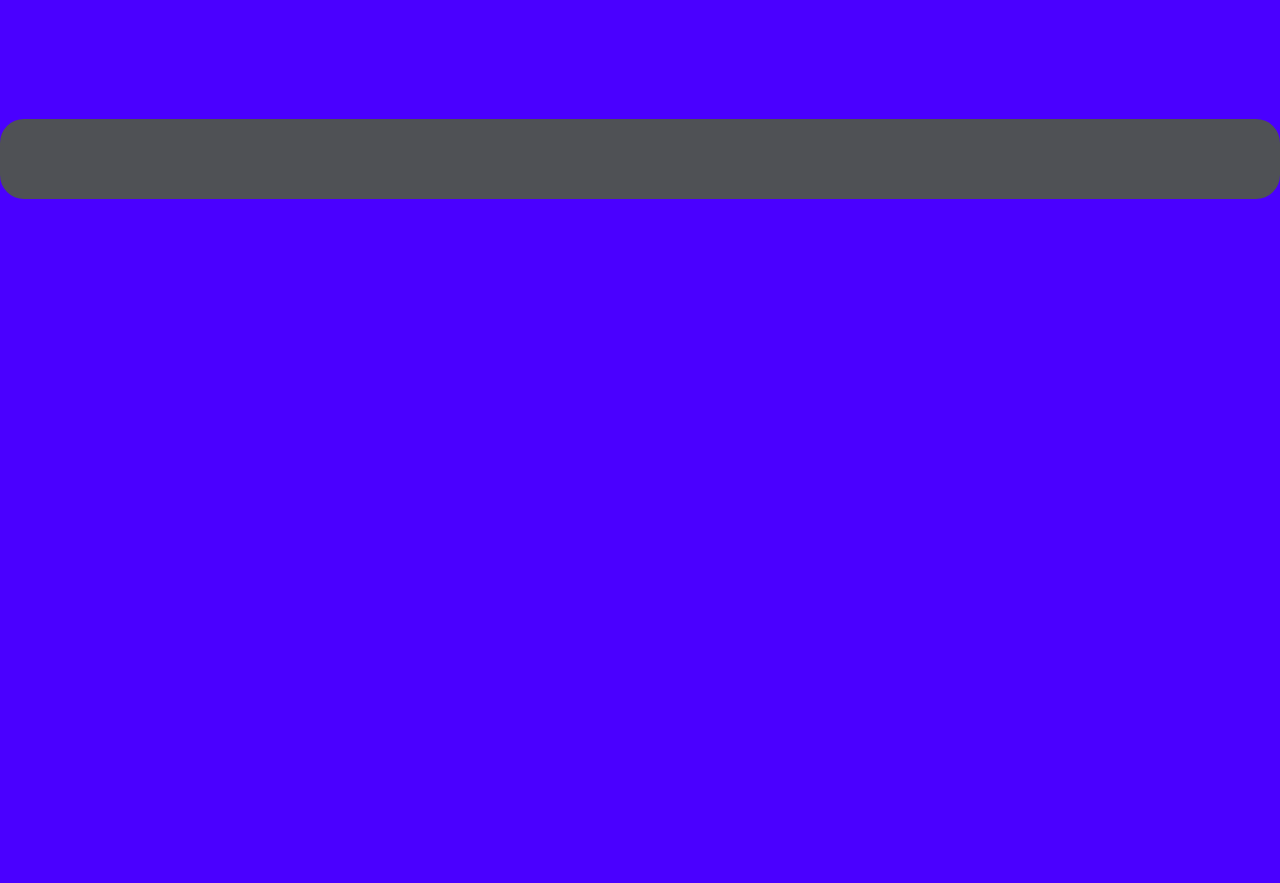
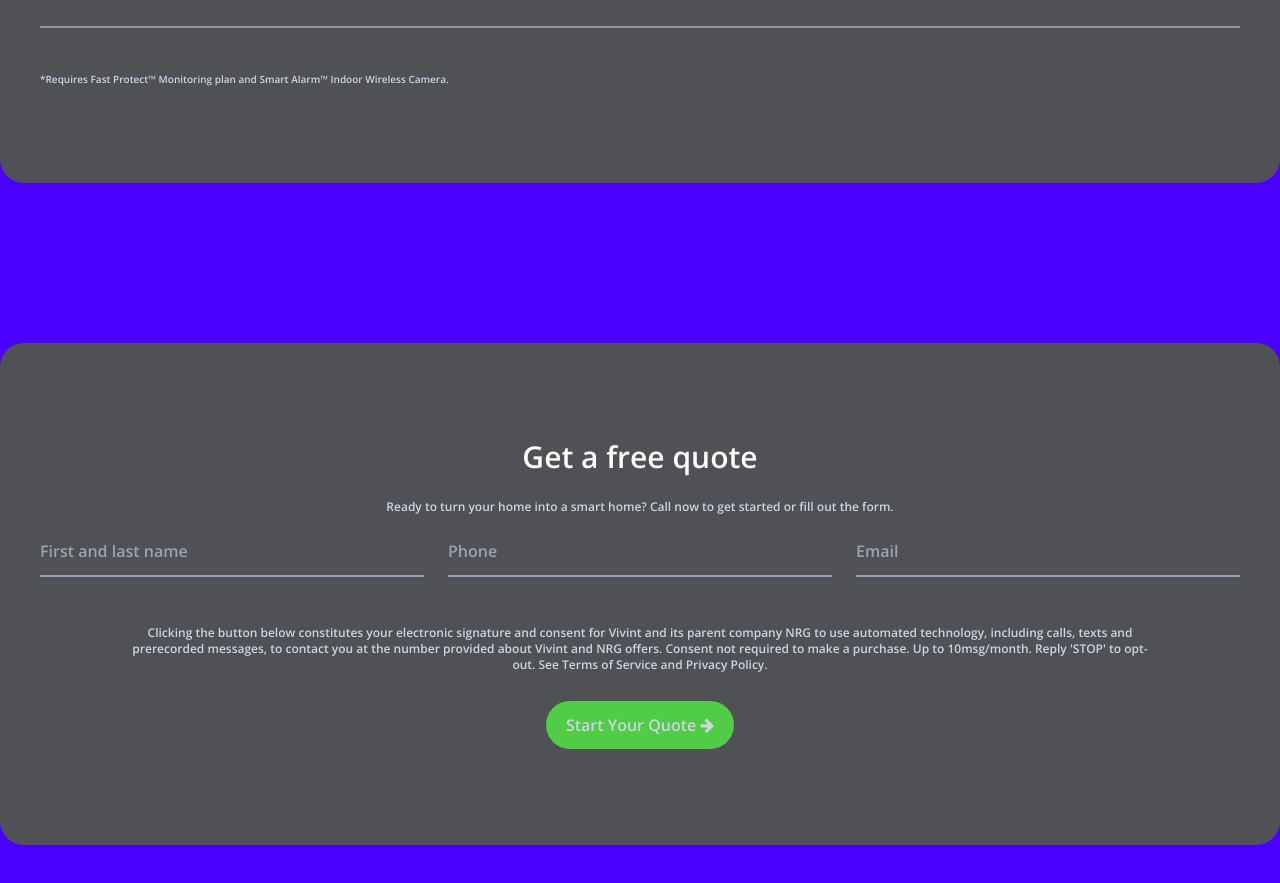
Before and after one commit to freelancerjoynal/Novugate, a website built with Vite: page index.html in a window 1280 px wide. Shown: the part 3827-4710 px from the top of the page. Before the commit the page ends 4106 px from the top, so only its background shows below. Built offline with nearby package versions, Linux system fonts and the light colour scheme.

Commit message:
free quote complete

```diff
--- a/index.html
+++ b/index.html
@@ -299,7 +299,7 @@
       </div>
     </section>
     <section id="complet-system" class="py-20 max-w-[1280px] mx-auto">
-      <div class="container mx-auto bg-gun-mental p-10 rounded-3xl">
+      <div class="container mx-auto bg-gun-mental px-10 py-24 rounded-3xl">
         <div class="grid grid-cols-1 md:grid-cols-2">
           <div>
             <h2 class="text-2xl md:text-3xl">Part of a complete system</h2>
@@ -327,7 +327,7 @@
       </div>
     </section>
     <section id="comparison-table" class="py-20 max-w-[1280px] mx-auto">
-      <div class="container mx-auto bg-gun-mental p-10 rounded-3xl">
+      <div class="container mx-auto bg-gun-mental px-10 py-24 rounded-3xl">
         <div class="grid grid-cols-6 items-center py-7 border-b-2 border-[#969696]">
           <h3 class="col-span-4 text-2xl md:text-3xl">The Nuvogate Smart Home® difference</h3>
           <img src="images/logo.png" class="w-10" alt="Logo">
@@ -392,9 +392,26 @@
       </div>
     </section>
     <section id="free-quote" class="py-20 max-w-[1280px] mx-auto">
-      <div class="container mx-auto bg-gun-mental p-10 rounded-3xl">
+      <div class="container mx-auto bg-gun-mental px-10 py-24 rounded-3xl">
 
+        <h2 class="text-2xl md:text-3xl text-center">Get a free quote</h2>
+        <p class="text-xs text-center py-6 text-slate-300 max-w-5xl m-auto">Ready to turn your home into a smart home? Call now to get started or fill out the form.</p>
 
+        <form action="javascript:void(0)">
+          <div class="grid grid-cols-1 md:grid-cols-3 gap-6">
+            <input required type="text" class="bg-transparent border-b-2 pb-3 border-slate-400 focus:outline-none"  placeholder="First and last name">
+            <input required type="tel" class="bg-transparent border-b-2 pb-3 border-slate-400 focus:outline-none"  placeholder="Phone">
+            <input required type="email" class="bg-transparent border-b-2 pb-3 border-slate-400 focus:outline-none"  placeholder="Email">
+          </div>
+          <div class="text-center max-w-5xl m-auto mt-12 text-slate-300">
+            <p class="text-xs">Clicking the button below constitutes your electronic signature and consent for Vivint and its parent company NRG to use
+              automated technology, including calls, texts and prerecorded messages, to contact you at the number provided about Vivint
+              and NRG offers. Consent not required to make a purchase. Up to 10msg/month. Reply 'STOP' to opt-out. See Terms of Service
+              and <a href="privacy-policy.html">Privacy Policy</a>.</p>
+              <button class="btn-main mt-7">Start Your Quote <i class="fa fa-arrow-right" aria-hidden="true"></i></button>
+          </div>
+
+        </form>
 
       </div>
     </section>
```
